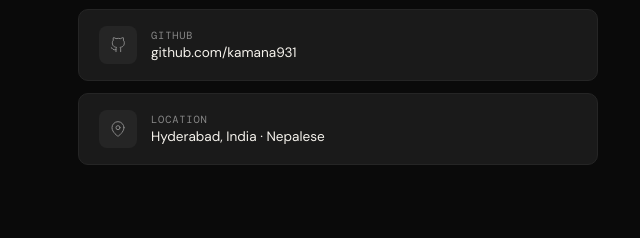
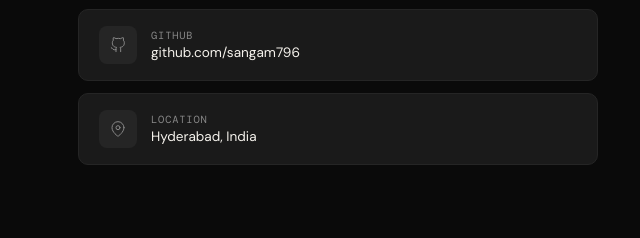
Before and after one commit to Sangam796/portfolio, a plain HTML site: page index.html in a window 1280 px wide. Shown: the part 3989-4227 px from the top of the page, 594-1234 px from the left. Drawn offline with nearby package versions, Linux system fonts and the light colour scheme; a web font is replaced by a local one.

Commit message:
Update index.html

```diff
--- a/index.html
+++ b/index.html
@@ -1083,13 +1083,13 @@
           <div class="contact-card-val">linkedin.com/in/girisangam823</div>
         </div>
       </a>
-      <a href="https://github.com/kamana931" target="_blank" class="contact-card">
+      <a href="https://github.com/sangam796" target="_blank" class="contact-card">
         <div class="contact-card-icon">
           <svg viewBox="0 0 24 24"><path d="M9 19c-5 1.5-5-2.5-7-3m14 6v-3.87a3.37 3.37 0 0 0-.94-2.61c3.14-.35 6.44-1.54 6.44-7A5.44 5.44 0 0 0 20 4.77 5.07 5.07 0 0 0 19.91 1S18.73.65 16 2.48a13.38 13.38 0 0 0-7 0C6.27.65 5.09 1 5.09 1A5.07 5.07 0 0 0 5 4.77a5.44 5.44 0 0 0-1.5 3.78c0 5.42 3.3 6.61 6.44 7A3.37 3.37 0 0 0 9 18.13V22"/></svg>
         </div>
         <div>
           <div class="contact-card-label">GitHub</div>
-          <div class="contact-card-val">github.com/kamana931</div>
+          <div class="contact-card-val">github.com/sangam796</div>
         </div>
       </a>
       <div class="contact-card" style="cursor:default">
@@ -1098,7 +1098,7 @@
         </div>
         <div>
           <div class="contact-card-label">Location</div>
-          <div class="contact-card-val">Hyderabad, India · Nepalese</div>
+          <div class="contact-card-val">Hyderabad, India</div>
         </div>
       </div>
     </div>
```
